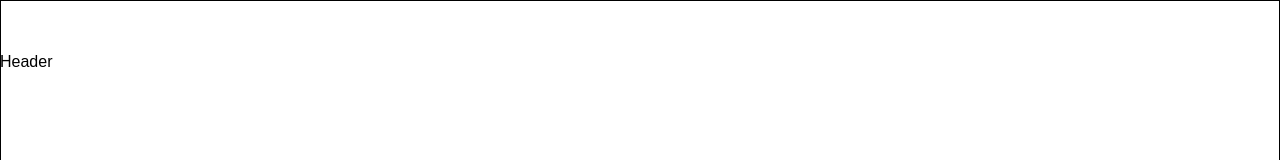
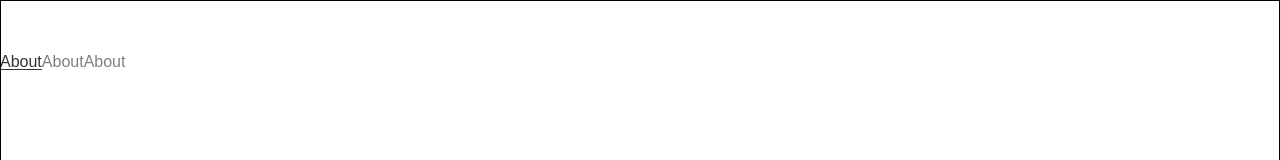
Before and after one commit to davidsondefaria/davidson, a Next.js app: page /experimental in a window 1280 px wide. Shown: the top 160 px of the page. Built offline with nearby package versions, Linux system fonts and the light colour scheme; a web font is replaced by a local one.

Commit message:
feat: adding nav buttons

```diff
--- /dev/null
+++ b/src/app/components/atoms/NavButton.tsx
@@ -0,0 +1,17 @@
+import { INavButton } from "@/types";
+import React from "react";
+
+const NavButton = ({ title, redirect, active = false }: INavButton) => {
+  return (
+    <a
+      href={redirect}
+      className={`hover:opacity-100 ${
+        active ? "underline underline-offset-2 opacity-80" : "opacity-50"
+      }`}
+    >
+      {title}
+    </a>
+  );
+};
+
+export default NavButton;
--- /dev/null
+++ b/src/app/components/molecules/NavBar.tsx
@@ -0,0 +1,7 @@
+import React from "react";
+
+const NavBar = () => {
+  return <div>NavBar</div>;
+};
+
+export default NavBar;
--- a/src/app/components/organisms/Header.tsx
+++ b/src/app/components/organisms/Header.tsx
@@ -1,7 +1,16 @@
 import React from "react";
+import NavButton from "../atoms/NavButton";
 
 const Header = () => {
-  return <div className="absolute top-[50px]">Header</div>;
+  return (
+    <div className="absolute top-[50px]">
+      <div className="flex">
+        <NavButton redirect="" title="About" active={true} />
+        <NavButton redirect="" title="About" active={false} />
+        <NavButton redirect="" title="About" active={false} />
+      </div>
+    </div>
+  );
 };
 
 export default Header;
--- /dev/null
+++ b/src/types/index.ts
@@ -0,0 +1,5 @@
+export interface INavButton {
+  title: string;
+  redirect: string;
+  active?: boolean;
+}
```
